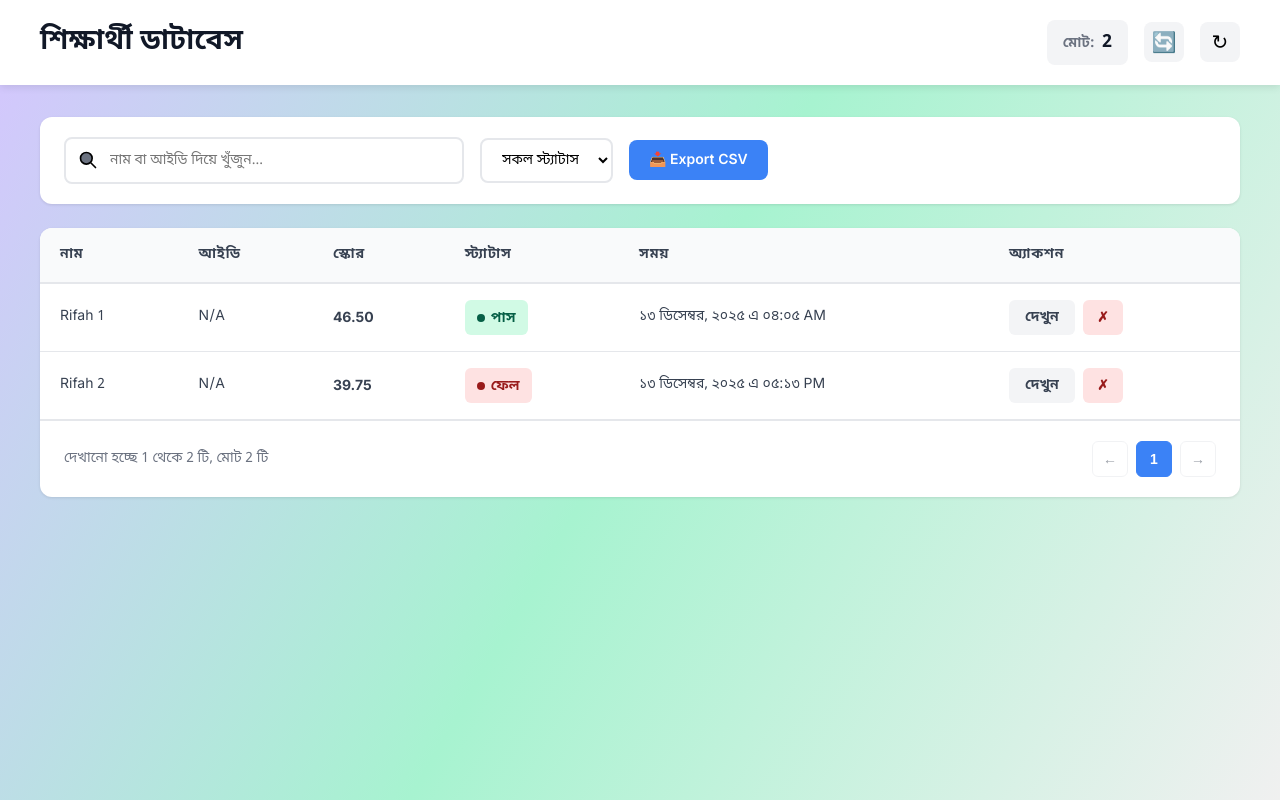
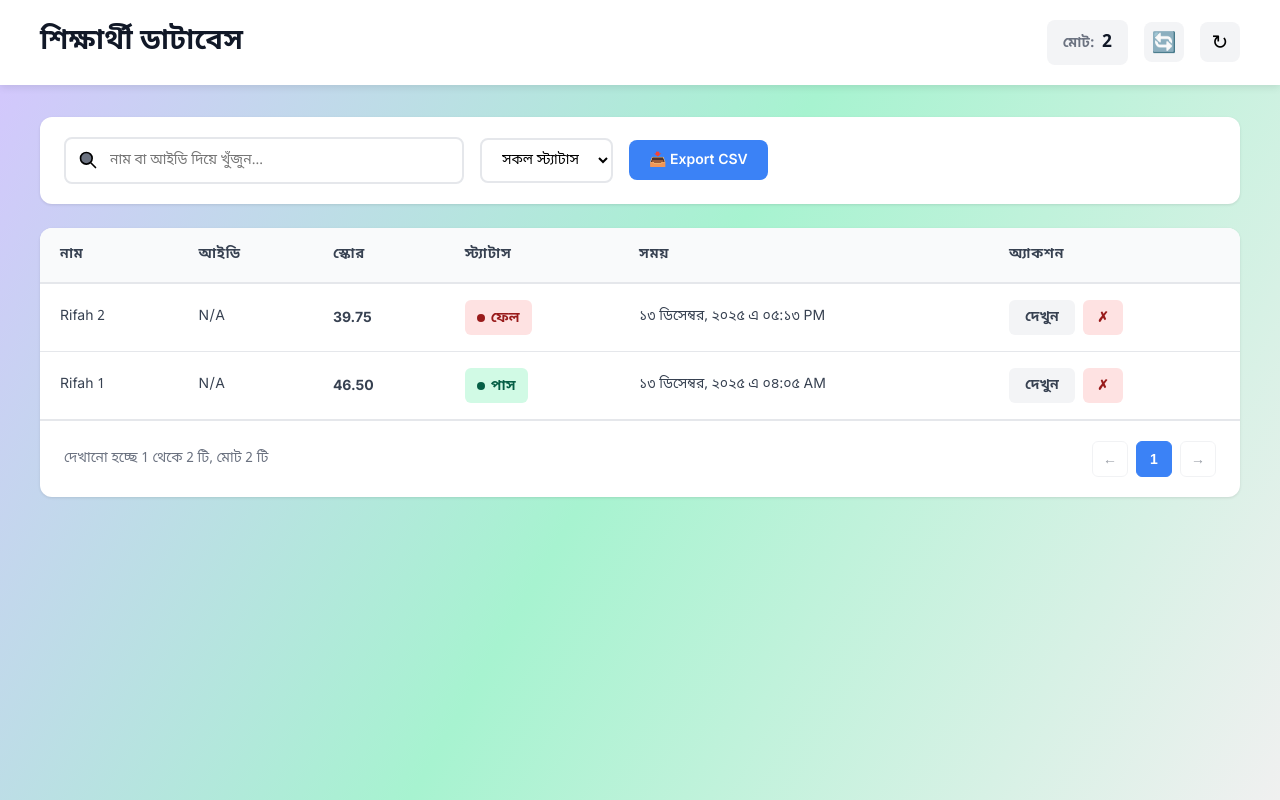
Before and after one commit to islammaruf333/100MCQ, a React (Vite) app: page /admin in a window 1280 px wide. Built offline with nearby package versions, Linux system fonts and the light colour scheme; the HTML template or start-up script is replaced by a standard one.

Commit message:
Update AdminPage.jsx

```diff
--- a/src/pages/AdminPage.jsx
+++ b/src/pages/AdminPage.jsx
@@ -106,6 +106,9 @@ function AdminPage() {
       const isPassed = statusFilter === 'pass'
       filtered = filtered.filter(sub => sub.pass === isPassed)
     }
+
+    // Sort by timestamp - most recent first
+    filtered = filtered.sort((a, b) => new Date(b.timestamp) - new Date(a.timestamp))
 
     return filtered
   }, [submissionsByStudent, searchTerm, statusFilter])
```
